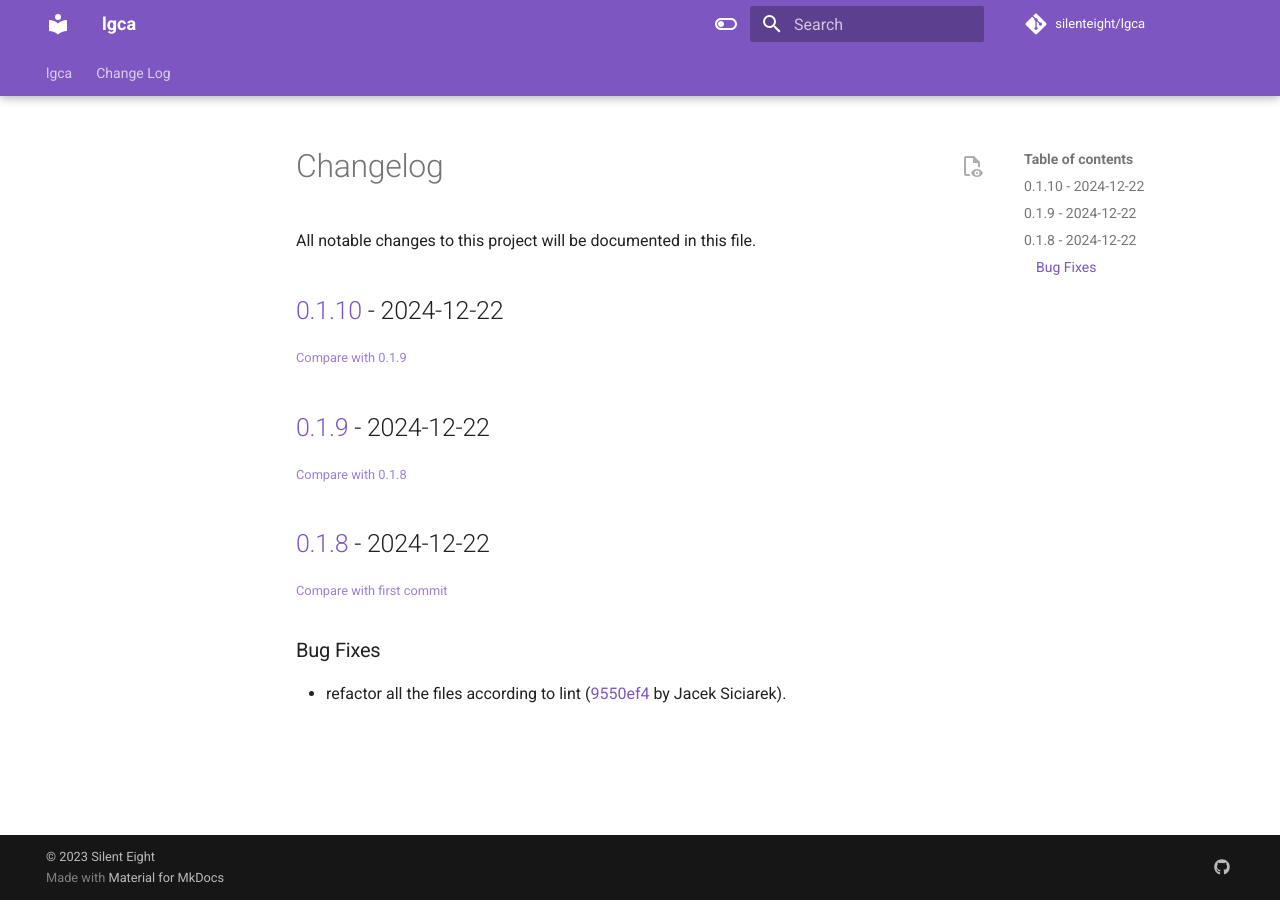
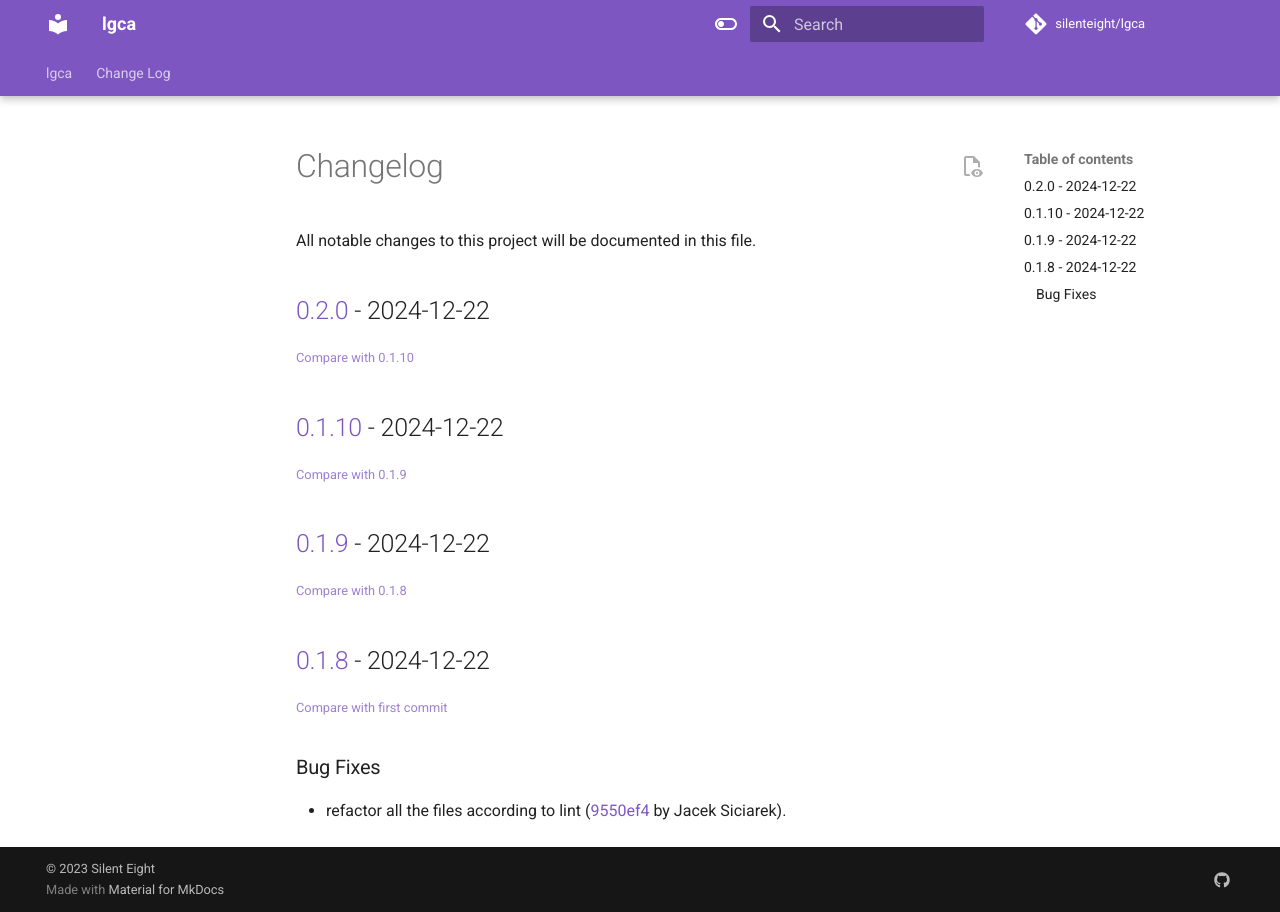
Before and after one commit to siciarek/lgca, an MkDocs documentation site: the page built from docs/changelog.md, in a window 1280 px wide. Built offline with MkDocs 1.6.1 and Material for MkDocs 9.7.7, drawn with Linux system fonts in a browser that asks for light colours; comment, search, counter and statistics services are not loaded.

Commit message:
docs: update changelog (bump)

```diff
--- a/docs/changelog.md
+++ b/docs/changelog.md
@@ -3,6 +3,10 @@
 All notable changes to this project will be documented in this file.
 
 <!-- insertion marker -->
+## [0.2.0](https://github.com/siciarek/lgca/releases/tag/0.2.0) - 2024-12-22
+
+<small>[Compare with 0.1.10](https://github.com/siciarek/lgca/compare/0.1.10...0.2.0)</small>
+
 ## [0.1.10](https://github.com/siciarek/lgca/releases/tag/0.1.10) - 2024-12-22
 
 <small>[Compare with 0.1.9](https://github.com/siciarek/lgca/compare/0.1.9...0.1.10)</small>
```
